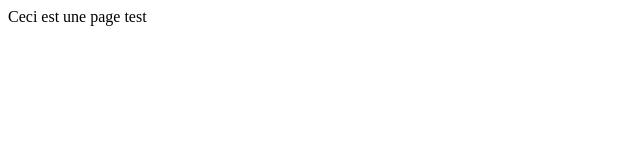
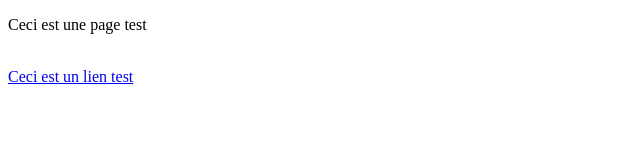
Before and after one commit to kevpdev/GitTest, a plain HTML site: page index.html in a window 1280 px wide. Shown: the whole page, without its empty margins (0-640 px from the left). Drawn offline with Linux system fonts and the light colour scheme.

Commit message:
commit lien test

```diff
--- a/index.html
+++ b/index.html
@@ -1,7 +1,9 @@
+<!DOCTYPE html>
 <html>
     <head>
         <title>Page Test</title>
     <body>
-        <p>Ceci est une page test</p>
+        <p>Ceci est une page test</p><br>
+        <a href="lien_test.html">Ceci est un lien test</a>
     </body>
 </html>
```
Also changed, not shown: lien_test.html (added, +8 -0 lines).
